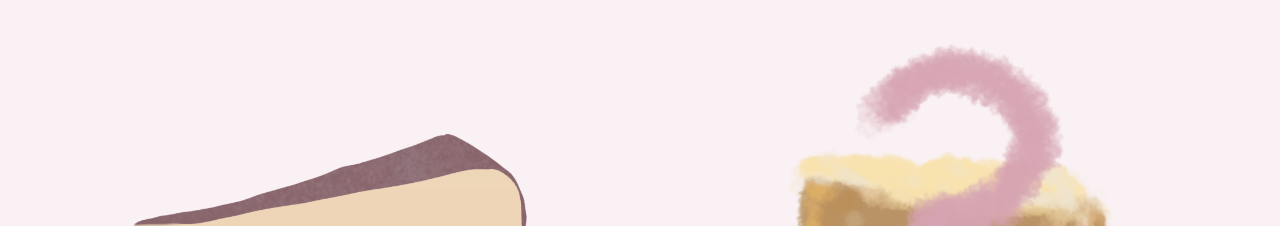
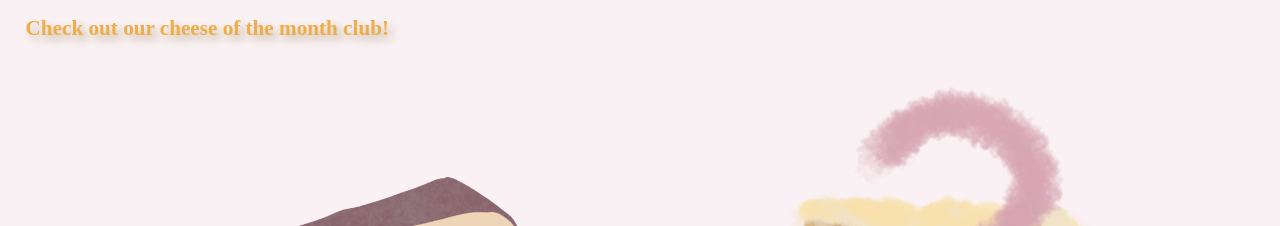
Before and after one commit to meganbawden03/cheese, a plain HTML site: page index.html in a window 1280 px wide. Shown: the part 574-800 px from the top of the page. Drawn offline with Linux system fonts and the light colour scheme; a web font is replaced by a local one.

Commit message:
Update index.html

```diff
--- a/index.html
+++ b/index.html
@@ -51,6 +51,7 @@
 			<h1>About this Site</h1>
 			<p>Exploring the world of cheese can be a captivating yet intricate journey. With numerous distinctive styles, each possessing a unique taste and texture, delving into the realm of cheese can seem overwhelming.
 			This site offers insights into select cheeses, shedding light on their backgrounds and addressing common questions that arise for those embarking on their cheese-loving adventure. </p>
+			<p><a class= external-link href="welcome.html"><span class = "action">Check out our cheese of the month club!</span> </a></p>
 
 
 
```
